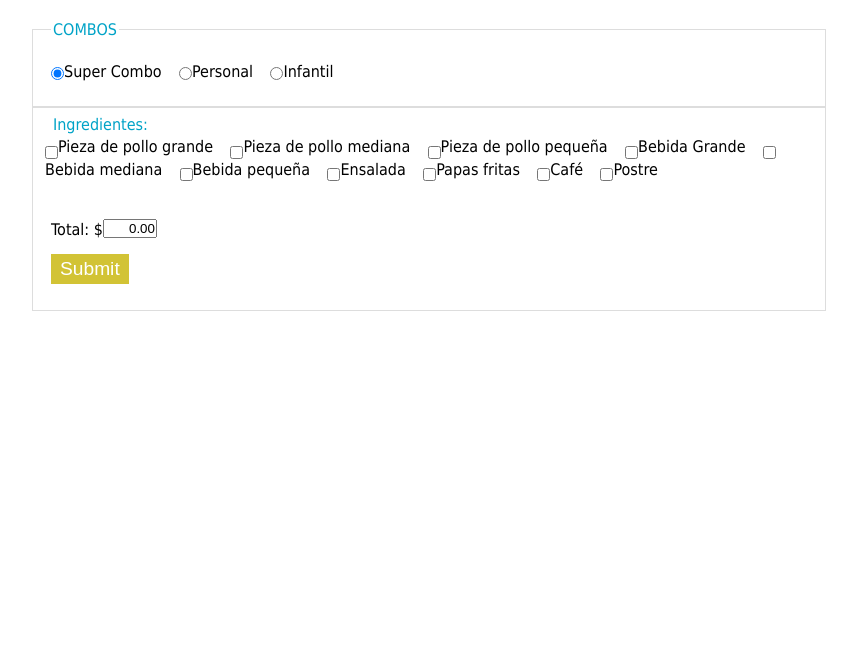
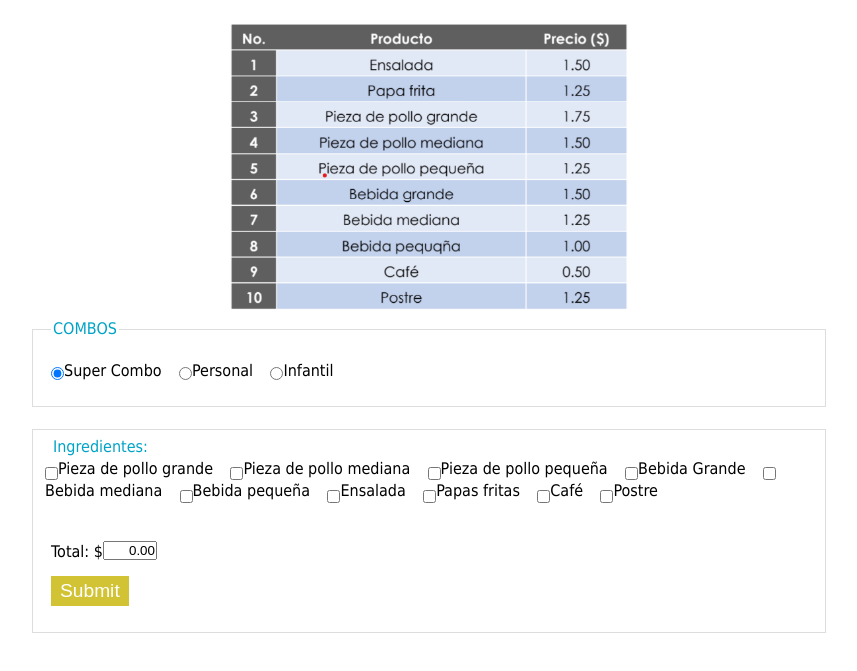
Before and after one commit to Miguelinix/taller2daw, a plain HTML site: page index.html in a window 1280 px wide. Shown: the part 69-740 px from the top of the page, without its empty margins (211-1068 px from the left). Drawn offline with Linux system fonts and the light colour scheme; a script that the page names is missing.

Commit message:
Add files via upload

```diff
--- a/css/pizza.css
+++ b/css/pizza.css
@@ -7,6 +7,10 @@ body {
 
 #box{
   text-align: center;
+}
+#box img{
+  width: 400px;
+
 }
 #box h1{
   color: #056053;
--- a/index.html
+++ b/index.html
@@ -13,6 +13,7 @@
 	<h1 >
 		Ordena tu combo de Pollo
 	</h1>
+	<img src="img/ingredientes.png">
 </header>
 <form action="javascript:void(0);" class="demoForm" id="pizzaForm">
 	<fieldset>
@@ -24,7 +25,7 @@
 			<label><input type="radio" name="size" value="3.50" />Infantil</label>
 			<input type="hidden" name="sz_tot" value="0.00" />
 		</p>
-	</fieldset>
+	</fieldset><br>
 	<fieldset>
 		<label id="pizza_toppings">
 
```
Also changed, not shown: img/ingredientes.png (added).
